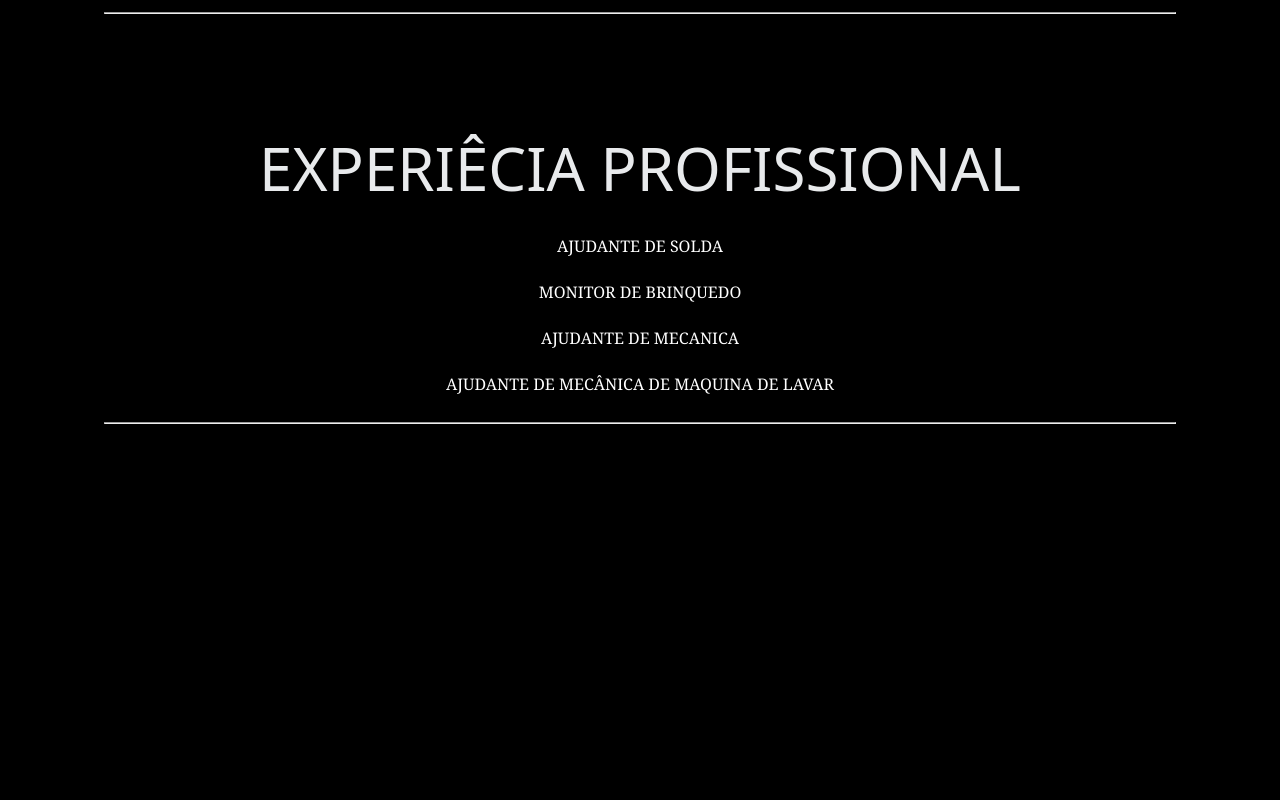
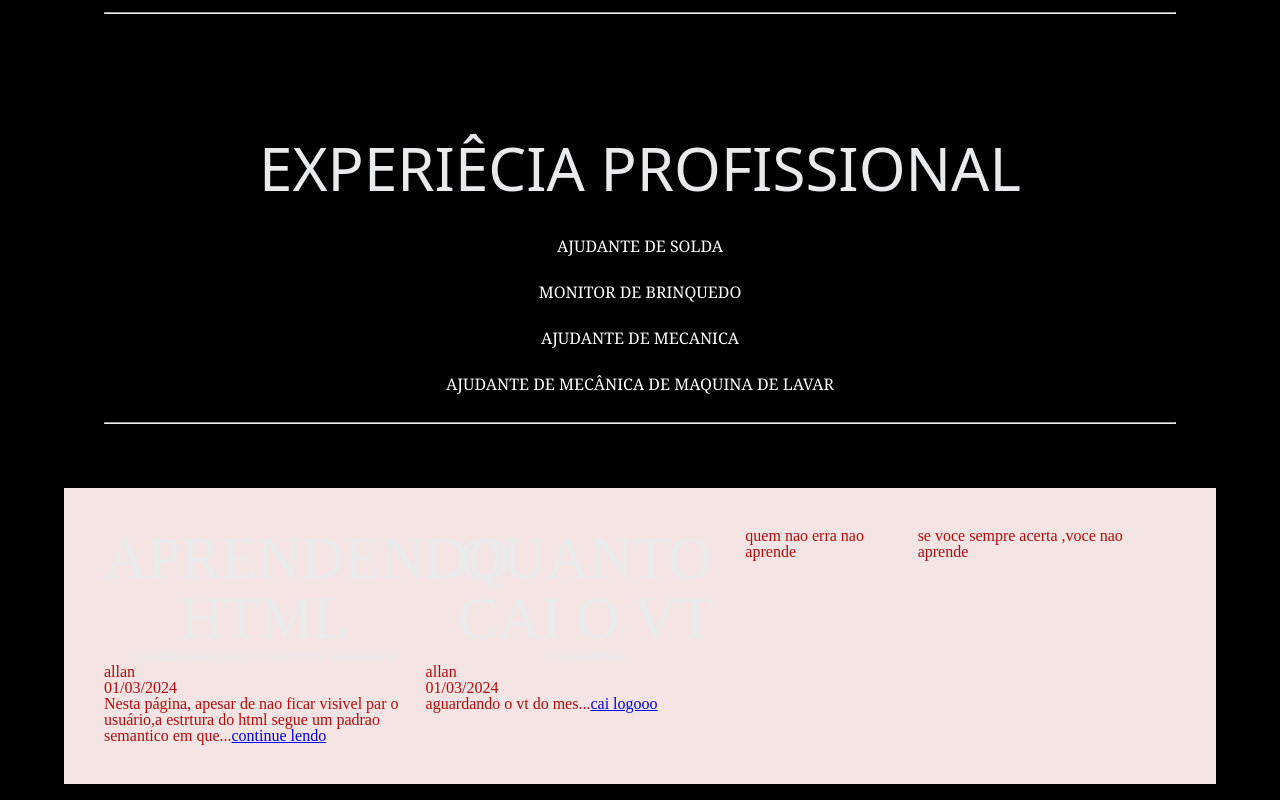
Before and after one commit to allanbez/meu-curriculo, a plain HTML site: page index.html in a window 1280 px wide. Shown: the part 1922-2722 px from the top of the page. Before the commit the page ends 2426 px from the top, so only its background shows below. Drawn offline with Linux system fonts and the light colour scheme; a web font is replaced by a local one.

Commit message:
voce que decide

```diff
--- a/index.css
+++ b/index.css
@@ -3,6 +3,7 @@
 
 :root{
     font-size: 30px;
+    scroll-behavior: smooth;
 }
 h1{
 
@@ -39,12 +40,24 @@ h1{
     Section#competencias-socioemocionais{
        background-color: rgb(0, 0, 0);
     }
+
     section#idiomas{
         background-color: rgb(0, 0, 0);
     }
+
     section#experiencia{
         background-color: rgb(0, 0, 0);
     }
+
+    section#tecnologias{
+        background-color: rgb(244, 228, 228);
+        display: flex;
+        justify-content: space-evenly;
+    }
+    article h1{
+        font-size: bold;
+    }
+
     .titulo-secao{
         text-transform: uppercase;
         font-family: "Honk", system-ui;
@@ -76,3 +89,9 @@ h1{
     body{
         background-color: black;
     }
+    section{
+        color: rgb(181, 11, 11);
+    }
+        article{
+            width: 30%;
+        }
--- a/index.html
+++ b/index.html
@@ -126,6 +126,30 @@
 
     <br>
     </section>
+    <section id="tecnologias">
+        <article>
+            <header>
+                <h1>aprendendo Html</h1>
+                <h2>criando uma pagina com html semantico</h2>
+                <p>allan</p>
+                <p>01/03/2024</p>
+            </header>
+            <p>Nesta página, apesar de nao ficar visivel par o usuário,a estrtura do html segue um padrao semantico em que...<span><a href="#idiomas">continue lendo</a></span></p>
+        </article>
+        <article>
+            <header>
+                <h1>Quanto cai o VT</h1>
+                <h2>expectativas</h2>
+                <p>allan</p>
+                <p>01/03/2024</p>
+            </header>
+            <p>aguardando o vt do mes...<span><a href="#nome">cai logooo</a></span></p>
+        </article>
+
+
+        <blockquote> quem nao erra nao aprende</blockquote>
+        <q>se voce sempre acerta ,voce nao aprende</q>
+    </section>
 
 </body>
 </html>
```
